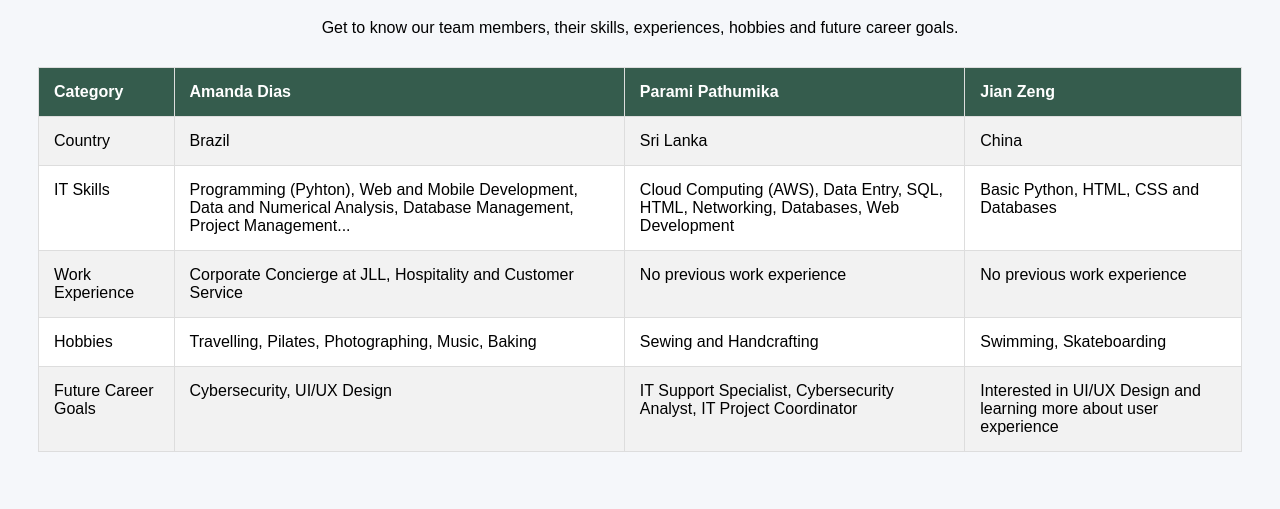
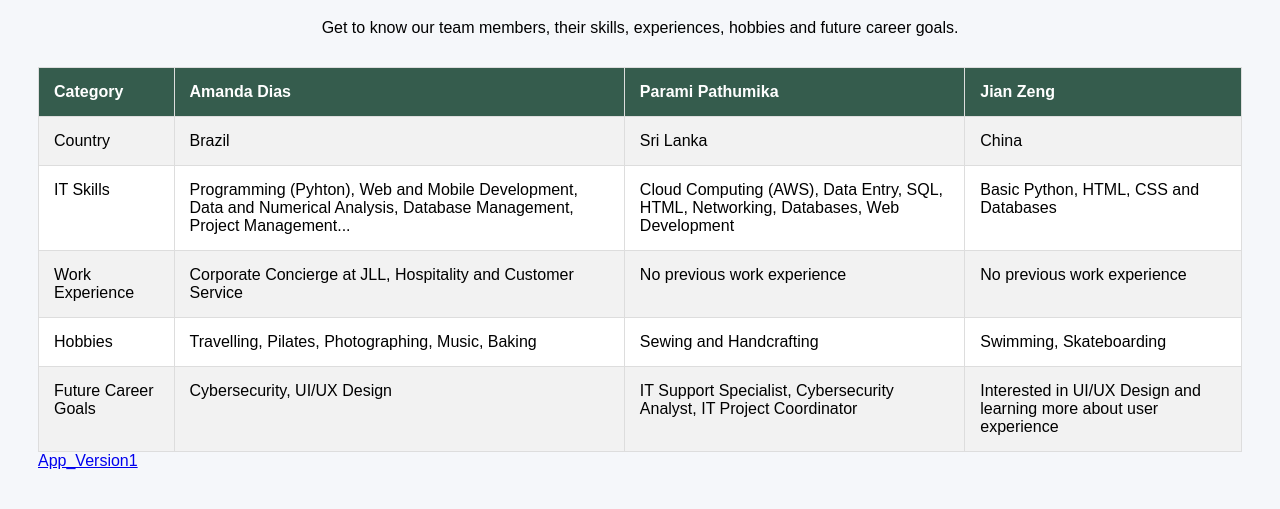
Before and after one commit to amanda2104/group1_webpage, a plain HTML site: page index.html in a window 1280 px wide. Shown: the part 99-608 px from the top of the page. Drawn offline with Linux system fonts and the light colour scheme.

Commit message:
Update index.html

```diff
--- a/index.html
+++ b/index.html
@@ -137,5 +137,7 @@
 
     </table>
 
+    <a href="https://amanda2104.github.io/group1_webpage/monash.html">App_Version1</a>
+
 </body>
 </html>
```
